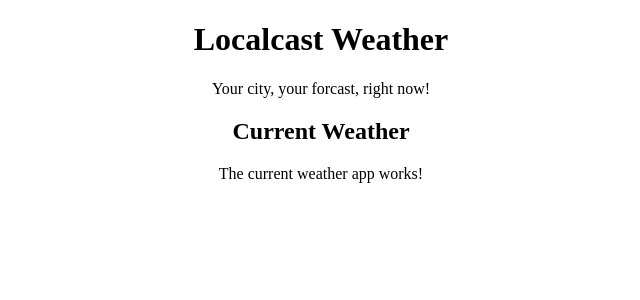
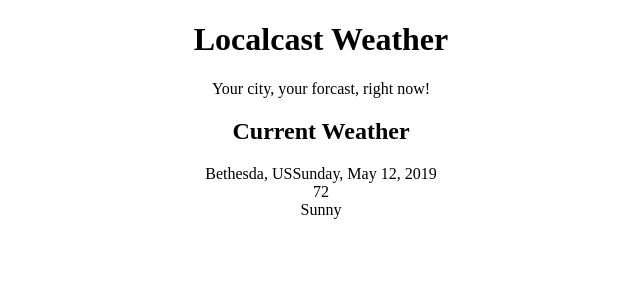
Before and after one commit to rachelsalazar/local-weather-app, an Angular app: page / in a window 1280 px wide. Shown: the top 300 px of the page, without its empty margins (319-959 px from the left). Built offline with nearby package versions, Linux system fonts and the light colour scheme.

Commit message:
interface and service

```diff
--- a/src/app/current-weather/current-weather.component.html
+++ b/src/app/current-weather/current-weather.component.html
@@ -1,3 +1,13 @@
-<p>
-  The current weather app works!
-</p>
+<div>
+  <div>
+    <span>{{current.city}}, {{current.country}}</span>
+    <span>{{current.date | date:'fullDate'}}</span>
+  </div>
+  <div>
+    <img [src]='current.image' />
+    <span>{{current.temperature}}</span>
+  </div>
+  <div>
+    {{current.description}}
+  </div>
+</div>
--- a/src/app/current-weather/current-weather.component.ts
+++ b/src/app/current-weather/current-weather.component.ts
@@ -1,4 +1,5 @@
 import { Component, OnInit } from '@angular/core';
+import { ICurrentWeather } from '../icurrent-weather';
 
 @Component({
   selector: 'app-current-weather',
@@ -6,8 +7,17 @@
   styleUrls: ['./current-weather.component.css']
 })
 export class CurrentWeatherComponent implements OnInit {
-
-  constructor() { }
+  current: ICurrentWeather
+  constructor() {
+    this.current = {
+      city: 'Bethesda',
+      country: 'US',
+      date: new Date(),
+      image: '',
+      temperature: 72,
+      description: 'Sunny'
+    }
+  }
 
   ngOnInit() {
   }
--- /dev/null
+++ b/src/app/icurrent-weather.ts
@@ -0,0 +1,8 @@
+export interface ICurrentWeather {
+    city: string
+    country: string
+    date: Date
+    image: string
+    temperature: number
+    description: string
+}
```
Also changed, not shown: src/app/weather/weather.service.ts (added, +9 -0 lines), 1 other file (tests, documents, lock files or other folders).
